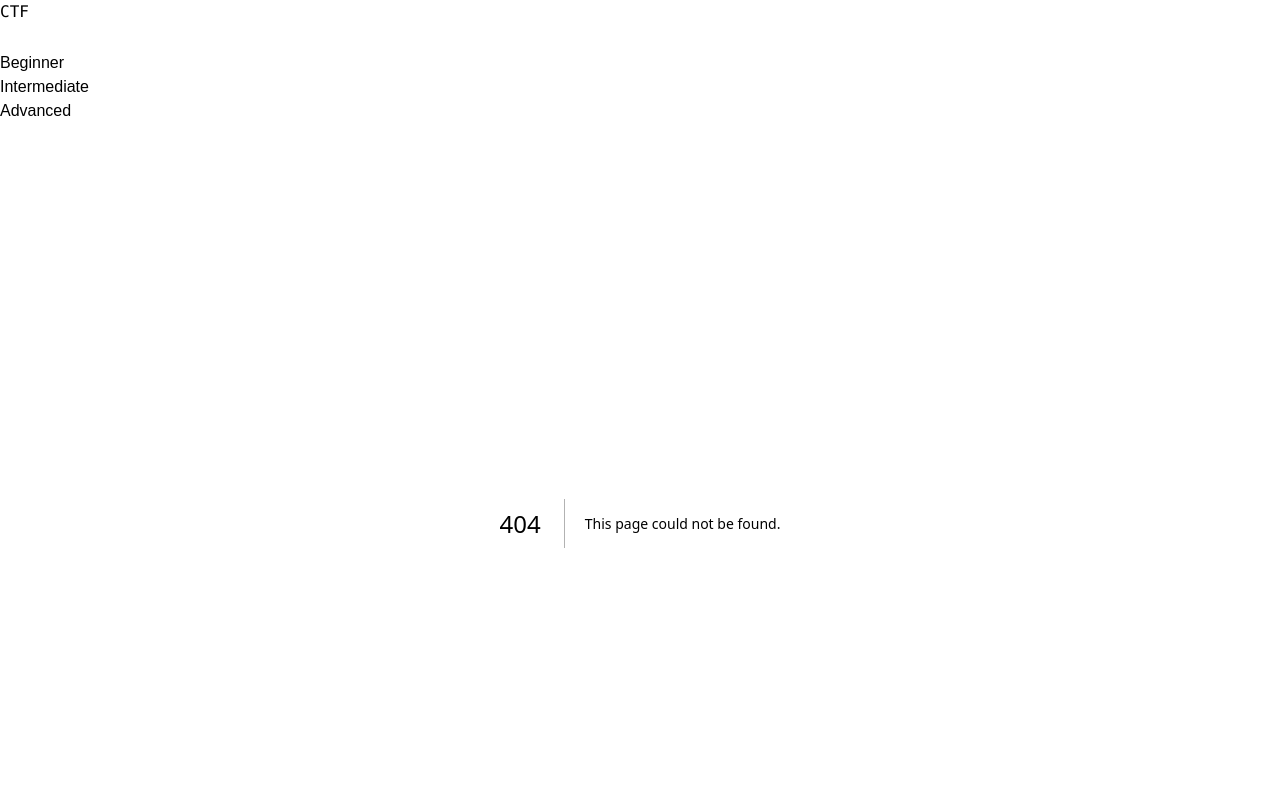
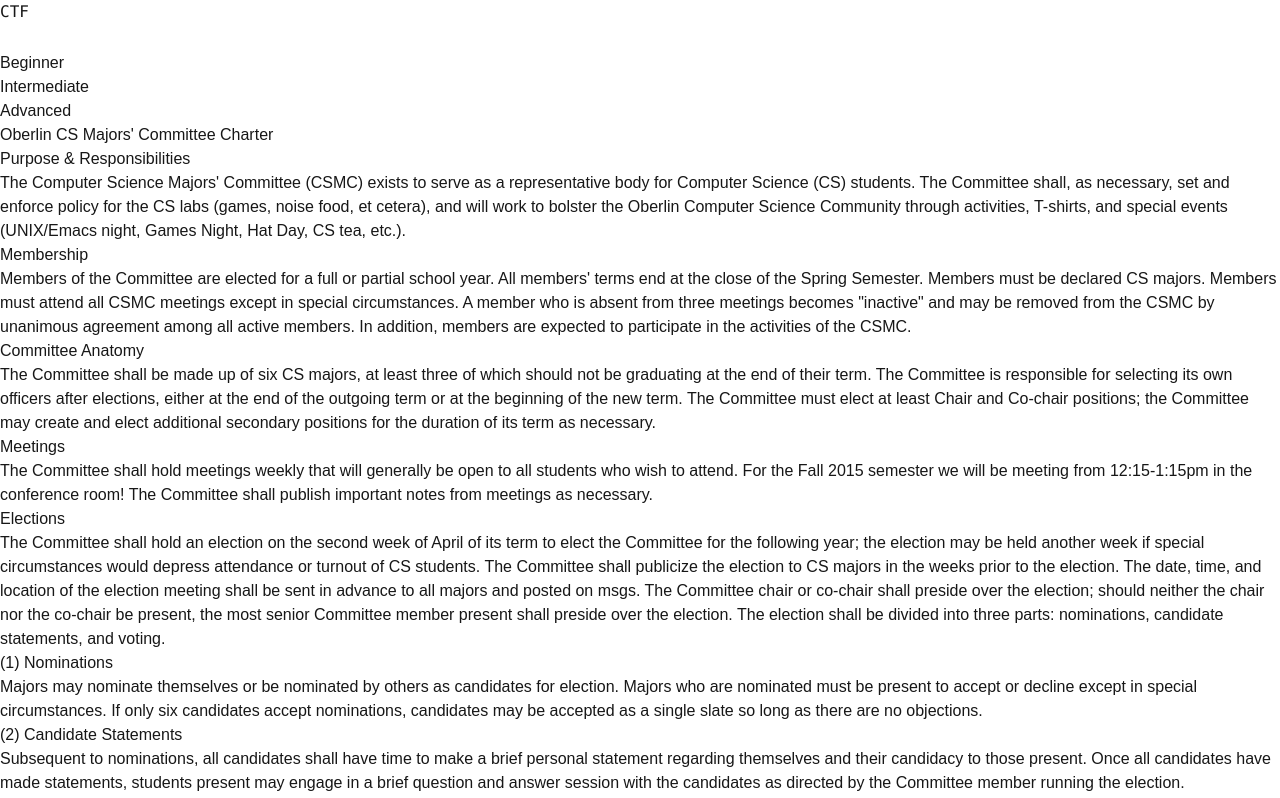
Before and after one commit to ObieSource/capturetheflag, a Next.js app: page /charter in a window 1280 px wide. Before the commit this address had no page. Shown: the top 798 px of the page. Built offline with nearby package versions, Linux system fonts and the light colour scheme.

Commit message:
Rename /challenge3 to /charter

```diff
--- a/src/app/page.tsx
+++ b/src/app/page.tsx
@@ -23,16 +23,14 @@
       </SimpleAccordion>
 
       <h1 className="font-bold text-xl">Advanced</h1>
-      <SimpleAccordion headers={["AP-COMMENT"]} allowMultipleExpanded allowZeroExpanded>
+      <SimpleAccordion headers={["AP-CHARTER"]} allowMultipleExpanded allowZeroExpanded>
         <div>
           <p className="pt-5">
-            Here will be a description on this CTF
+            In this challenge, you'll be looking at the charter for the Computer Science
+            Majors' Committee.
           </p>
           <p className="pt-5">
-            Lorem ipsum, dolor sit amet consectetur adipisicing elit. Aut optio, ratione nulla tenetur doloribus obcaecati magni quibusdam, maxime nam fugiat reprehenderit facere cum blanditiis quod eum adipisci. Ex, eius delectus.
-          </p>
-          <p className="pt-5">
-            Click <Link className="text-[#DD88CF] font-bold leading-snug hover:underline hover:decoration-[#6A1E55] underline-offset-4 decoration-[2px]" href="/challenge3" >here</Link>!
+            Click <Link className="text-[#DD88CF] font-bold leading-snug hover:underline hover:decoration-[#6A1E55] underline-offset-4 decoration-[2px]" href="/charter" >here</Link>!
           </p>
         </div>
       </SimpleAccordion>
--- a/src/components/html-comment.tsx
+++ b/src/components/html-comment.tsx
@@ -12,5 +12,5 @@
     }
   });
 
-  return <span ref={elRef}></span>;
+  return <span className="definitely-dont-look-in-here" ref={elRef}></span>;
 }
```
Also changed, not shown: src/app/charter/page.tsx (renamed from src/app/challenge3/page.tsx).
